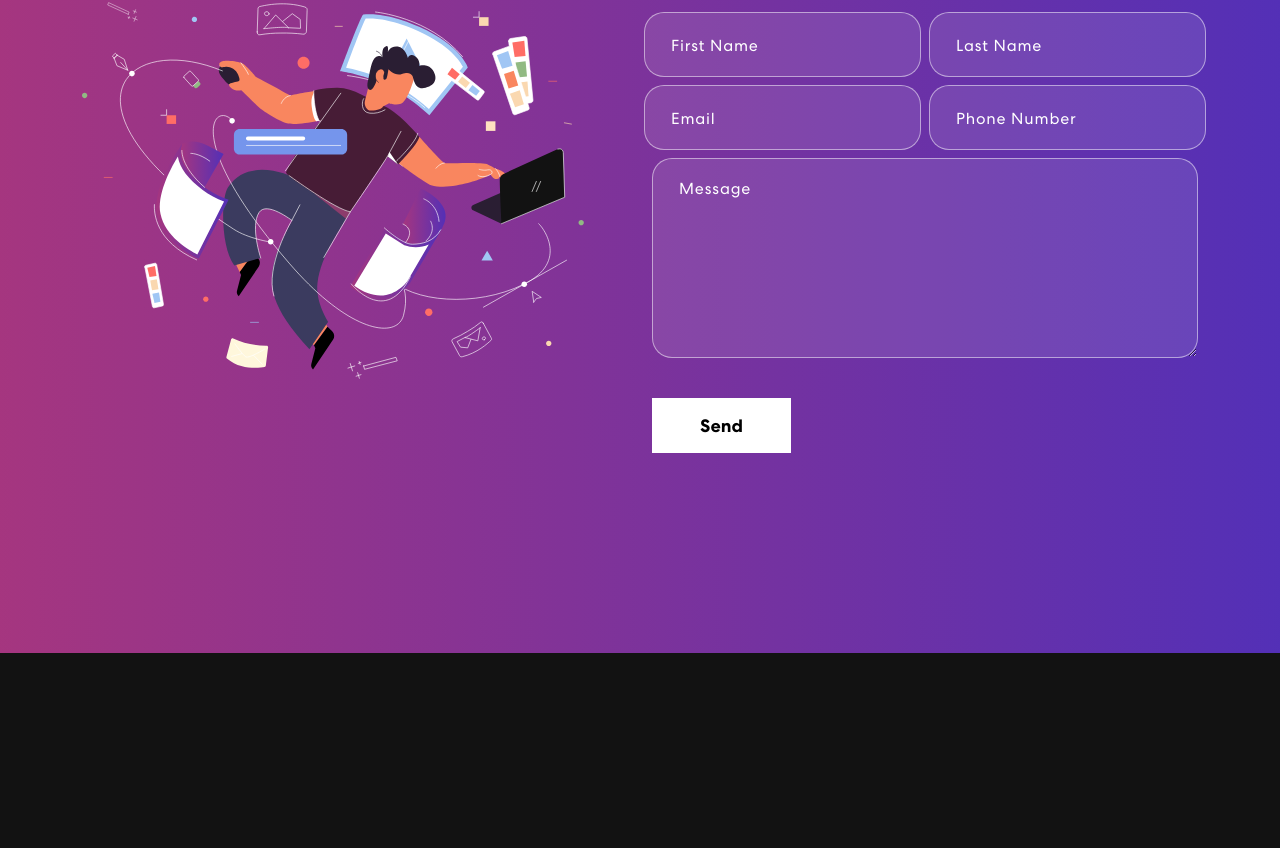
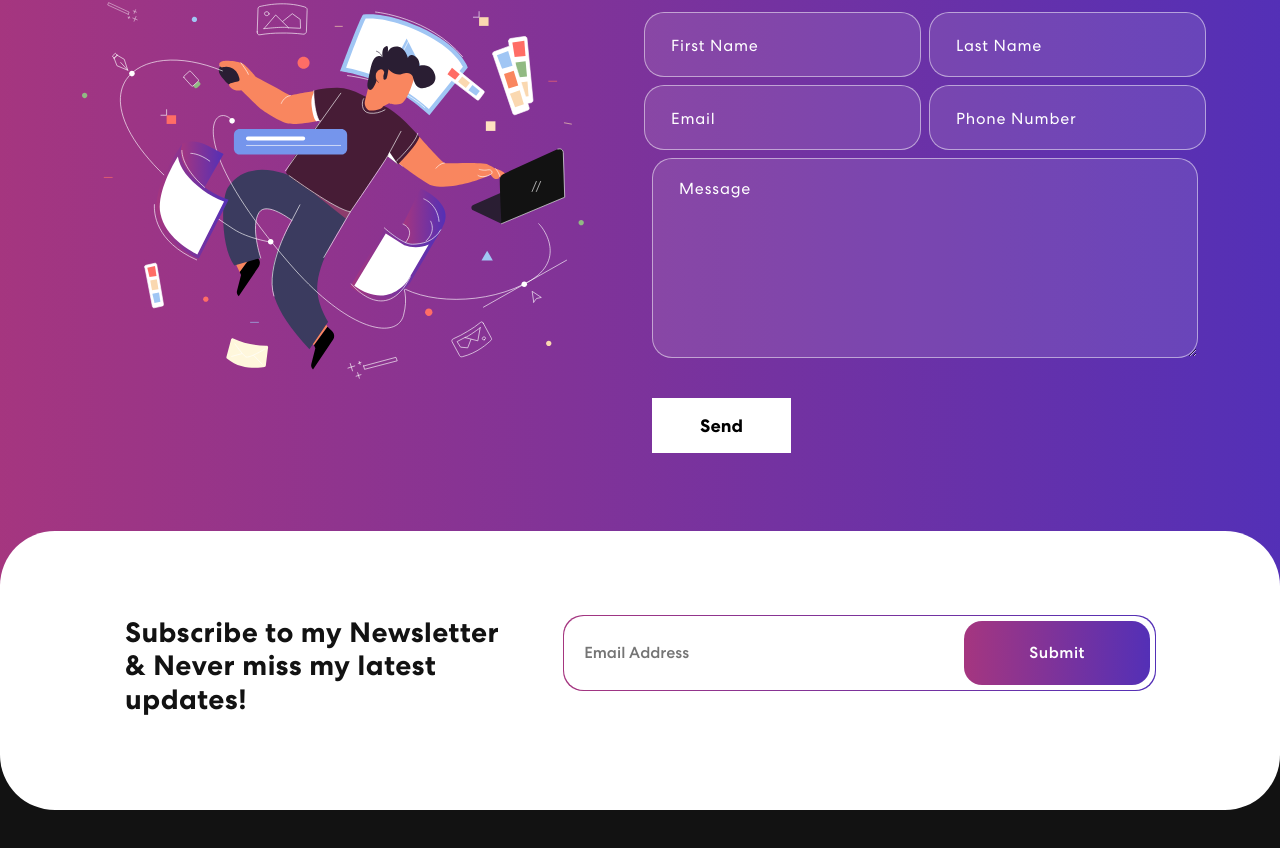
Before and after one commit to jorofino3/portfolio, a React (Create React App) app in the folder app/: page / in a window 1280 px wide. Shown: the part 2417-3265 px from the top of the page. Before the commit the page ends 3070 px from the top, so only its background shows below. Built offline with nearby package versions, Linux system fonts and the light colour scheme.

Commit message:
Newsletter CSS changes

```diff
--- a/app/src/App.css
+++ b/app/src/App.css
@@ -544,6 +544,7 @@ nav.navbar .navbar-toggler[aria-expanded="true"] .navbar-toggler-icon {
   width: 100%;
 }
 
+
 /************ Footer Css ************/
 .footer {
   padding: 0 0 50px 0;
--- a/app/src/App.js
+++ b/app/src/App.js
@@ -5,6 +5,7 @@ import { Banner } from "./components/Banner";
 import { Skills } from "./components/Skills";
 import { Projects } from "./components/Projects";
 import { Contact } from "./components/Contact";
+import { Newsletter } from "./components/Newsletter";
 
 import "bootstrap/dist/css/bootstrap.min.css";
 
@@ -16,6 +17,7 @@ function App() {
       <Skills />
       <Projects />
       <Contact />
+      <Newsletter />
       {/* <Footer /> */}
     </div>
   );
--- a/app/src/components/Newsletter.js
+++ b/app/src/components/Newsletter.js
@@ -27,7 +27,8 @@ export const Newsletter = ({ onValidated, status, message }) => {
         <Row>
           <Col lg={12} md={6} xl={5}>
             <h3>
-              Subscribe to our Newsletter<br></br> & Never miss latest updates
+              Subscribe to my Newsletter<br></br> & Never miss my latest
+              updates!
             </h3>
             {status === "sending" && <Alert>Sending...</Alert>}
             {status === "error" && <Alert variant='danger'>{message}</Alert>}
```
